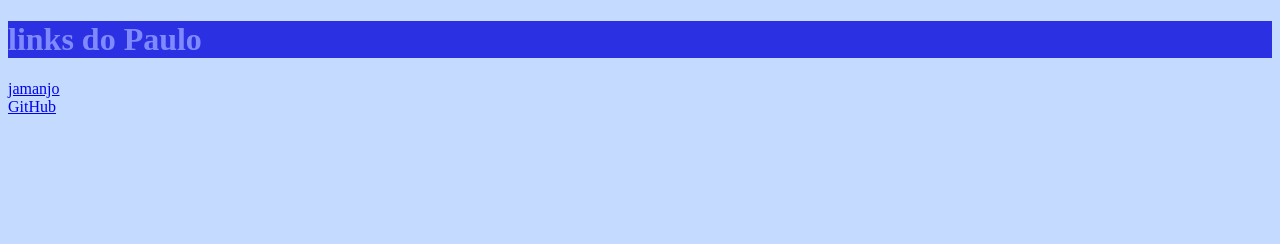
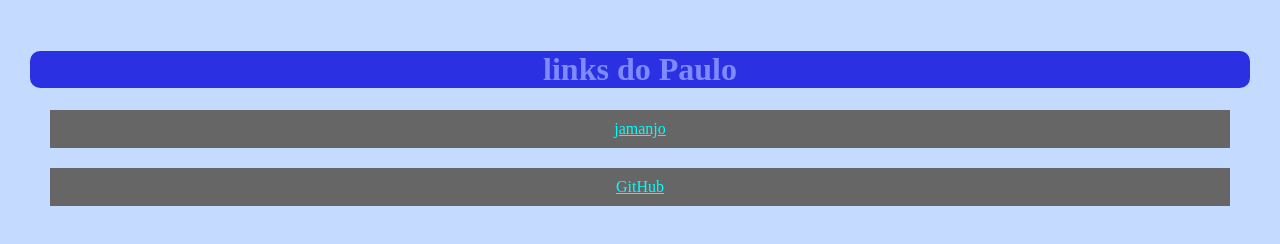
Before and after one commit to PauloBressane/links, a plain HTML site: page index.html in a window 1280 px wide. Drawn offline with Linux system fonts and the light colour scheme.

Commit message:
criado mvp da paggina

```diff
--- a/index.html
+++ b/index.html
@@ -9,12 +9,12 @@
 <body>
 
     <h1>links do Paulo</h1>
-        <div>
+
             <a href="https://www.jamanjo.com.br">jamanjo</a>
-        </div>
-        <div>
-            <a href="https://github.com/PauloBressane/links.git">GitHub</a>
-        </div>
+          <a href="https://github.com/PauloBressane/links.git">GitHub</a>
+
+
+
 
 </body>
 </html>
--- a/style.css
+++ b/style.css
@@ -1,9 +1,23 @@
 h1{
     color: rgb(127, 138, 255);
     background-color: rgb(43, 49, 226);
+    text-align: center;
+    border-radius: 10px;
 }
 
 body{
     background-color: rgb(196, 219, 255);
     color: cadetblue;
+    display:block;
+    text-align: center;
+    margin: 20px;
+    padding: 10px;
 }
+a{
+    background-color: #666666;
+    color: aqua;
+    display: block;
+    text-align: center;
+    margin: 20px;
+    padding: 10px;
+}
```
